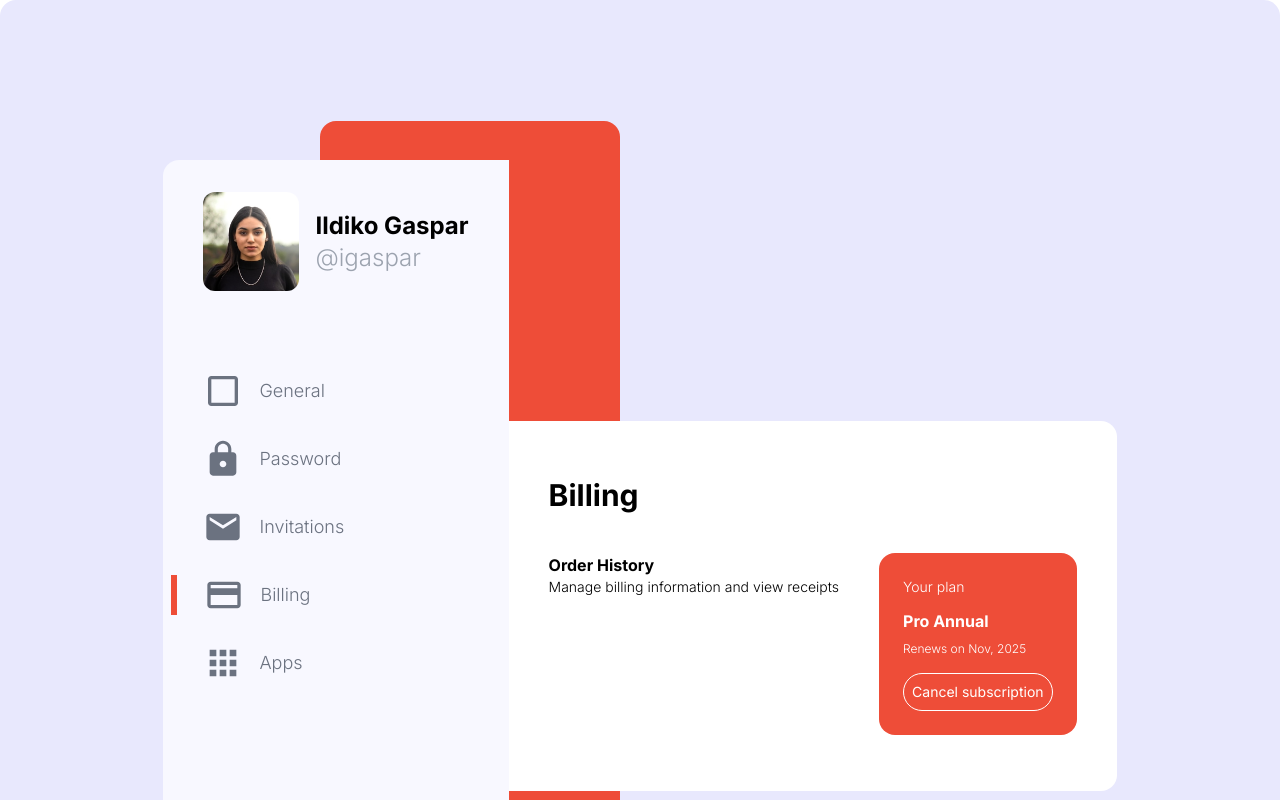
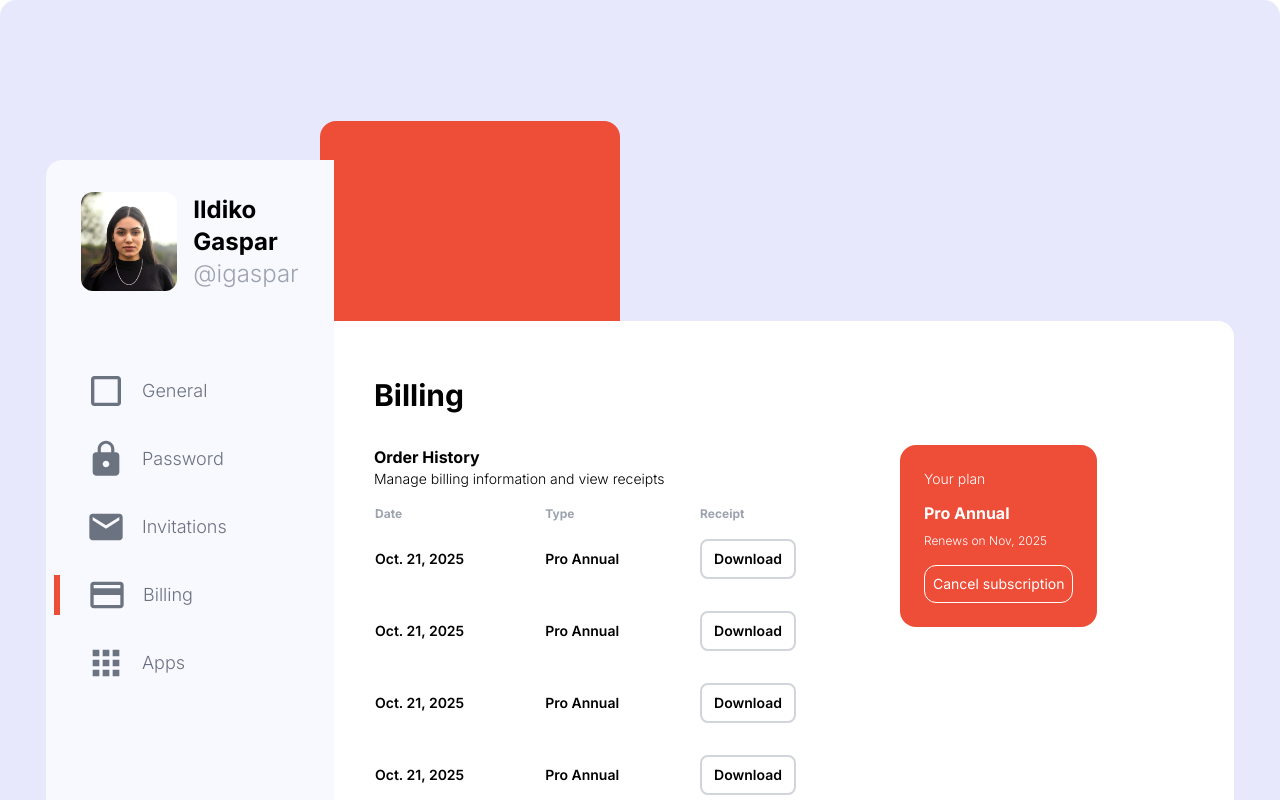
Before and after one commit to missatrox44/ui-components, a Next.js app: page / in a window 1280 px wide. Shown: the top 800 px of the page. Built offline with nearby package versions, Linux system fonts and the light colour scheme.

Commit message:
added starter table styles

```diff
--- a/components/Billing/Billing.tsx
+++ b/components/Billing/Billing.tsx
@@ -1,27 +1,37 @@
 import React from "react";
-import { MdCropDin, MdLock, MdEmail, MdCreditCard, MdApps, MdLogout } from "react-icons/md";
+import {
+  MdCropDin,
+  MdLock,
+  MdEmail,
+  MdCreditCard,
+  MdApps,
+  MdLogout,
+} from "react-icons/md";
 
 export default function Billing() {
   const menuItems = [
-    { menuName: 'General', icon: MdCropDin, isSelected: false },
-    { menuName: 'Password', icon: MdLock, isSelected: false },
-    { menuName: 'Invitations', icon: MdEmail, isSelected: false },
-    { menuName: 'Billing', icon: MdCreditCard, isSelected: true },
-    { menuName: 'Apps', icon: MdApps, isSelected: false },
+    { menuName: "General", icon: MdCropDin, isSelected: false },
+    { menuName: "Password", icon: MdLock, isSelected: false },
+    { menuName: "Invitations", icon: MdEmail, isSelected: false },
+    { menuName: "Billing", icon: MdCreditCard, isSelected: true },
+    { menuName: "Apps", icon: MdApps, isSelected: false },
   ];
 
   return (
     <section id="billing">
       {/* Main container */}
       <div className="flex min-h-screen items-center justify-center bg-lilac rounded-2xl py-40 px-36 relative">
-
         {/* Background rectangle */}
         <div className="absolute bg-orangeish w-[300px] h-[1000px] left-[25%] top-[10%] z-0 rounded-2xl"></div>
 
-        <div className=" bg-lighterlilac rounded-l-2xl z-10 min-w-72">
+        <div className=" bg-lighterlilac rounded-l-2xl z-10 min-w-72 ">
           {/* user info */}
           <div className="pt-8 px-10 pb-20 flex items-center justify-center">
-            <img src="./images/headshot.jpg" alt="" className="rounded-xl w-24" />
+            <img
+              src="./images/headshot.jpg"
+              alt=""
+              className="rounded-xl w-24"
+            />
             <div className="flex flex-col ml-4">
               <p className="font-bold text-2xl">Ildiko Gaspar</p>
               <p className="font-light text-2xl text-gray-400">@igaspar</p>
@@ -32,9 +42,11 @@ export default function Billing() {
             {menuItems.map(({ isSelected, icon: Icon, menuName }, index) => (
               <li
                 key={index}
-                className={`flex items-center space-x-4 pl-8  ${isSelected ? 'border-l border-l-orangeish border-l-[6px] ' : ''}`}
+                className={`flex items-center space-x-4 pl-8  ${
+                  isSelected ? "border-l-[6px] border-l-orangeish" : ""
+                }`}
               >
-                <div className={`h-10 w-10  ${isSelected ? 'ml-[-5px]' : ''}`}>
+                <div className={`h-10 w-10  ${isSelected ? "ml-[-5px]" : ""}`}>
                   <Icon className="h-full w-full" />
                 </div>
                 <p>{menuName}</p>
@@ -48,18 +60,70 @@ export default function Billing() {
             <p className="font-light text-lg">Log out</p>
           </div>
         </div>
-        <div className="z-10 bg-white rounded-r-2xl py-14 px-10">
-          <h1 className="font-bold text-3xl mb-10">Billing</h1>
+        <div className="z-10 bg-white rounded-r-2xl py-14 px-10 min-w-[900px]">
+          <h1 className="font-bold text-3xl mb-8">Billing</h1>
           <div className="flex space-x-10">
             <div className="flex flex-col">
               <p className="font-bold">Order History</p>
-              <p className="font-light text-sm">Manage billing information and view receipts</p>
+              <p className="font-light text-sm mb-4">
+                Manage billing information and view receipts
+              </p>
+              <table className="">
+                <thead>
+                  <tr className="text-xs text-gray-400 font-light text-left">
+                    <th>Date</th>
+                    <th>Type</th>
+                    <th>Receipt</th>
+                  </tr>
+                </thead>
+                <tbody className="text-sm font-semibold">
+                  <tr className="">
+                    <td className="py-4 pr-20">Oct. 21, 2025</td>
+                    <td className="py-4 pr-20">Pro Annual</td>
+                    <td className="py-4 pr-16">
+                      <button className="px-3 py-2 rounded-lg border-2 border-gray-300">
+                        Download
+                      </button>
+                    </td>
+                  </tr>
+                  <tr className="">
+                    <td className="py-4 pr-20">Oct. 21, 2025</td>
+                    <td className="py-4 pr-20">Pro Annual</td>
+                    <td className="py-4 pr-16">
+                      <button className="px-3 py-2 rounded-lg border-2 border-gray-300">
+                        Download
+                      </button>
+                    </td>
+                  </tr>
+                  <tr className="">
+                    <td className="py-4 pr-20">Oct. 21, 2025</td>
+                    <td className="py-4 pr-20">Pro Annual</td>
+                    <td className="py-4 pr-16">
+                      <button className="px-3 py-2 rounded-lg border-2 border-gray-300">
+                        Download
+                      </button>
+                    </td>
+                  </tr>
+                  <tr className="">
+                    <td className="py-4 pr-20">Oct. 21, 2025</td>
+                    <td className="py-4 pr-20">Pro Annual</td>
+                    <td className="py-4 pr-16">
+                      <button className="px-3 py-2 rounded-lg border-2 border-gray-300">
+                        Download
+                      </button>
+                    </td>
+                  </tr>
+                </tbody>
+              </table>
+              <a href="#" className="text-orangeish hover:underline">Load more</a>
             </div>
-            <div className="flex flex-col bg-orangeish text-white p-6 rounded-2xl">
+            <div className="flex flex-col bg-orangeish text-white p-6 rounded-2xl h-fit">
               <p className="text-sm font-light mb-3">Your plan</p>
               <p className="font-bold mb-2">Pro Annual</p>
               <p className="text-xs font-light mb-4">Renews on Nov, 2025</p>
-              <button className="border border-white rounded-full p-2 text-sm">Cancel subscription</button>
+              <button className="border border-white p-2 rounded-xl text-sm">
+                Cancel subscription
+              </button>
             </div>
           </div>
         </div>
```
